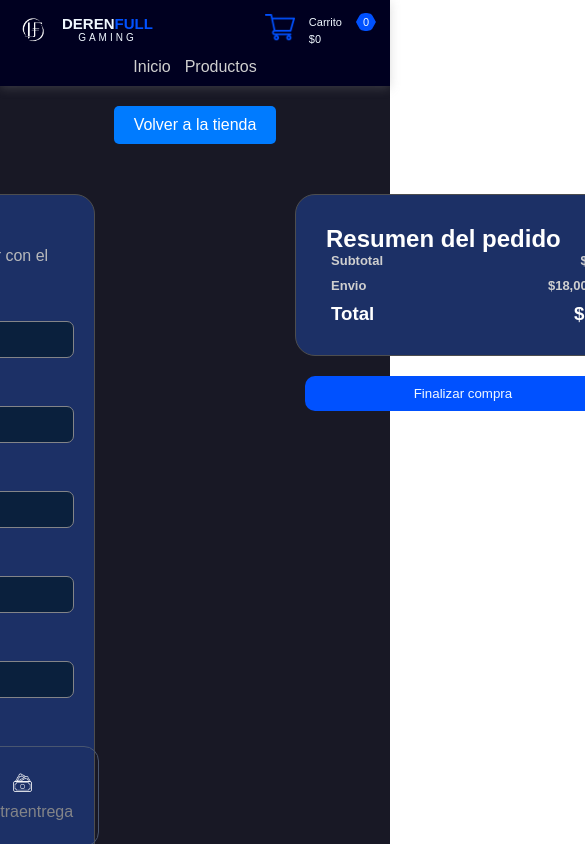
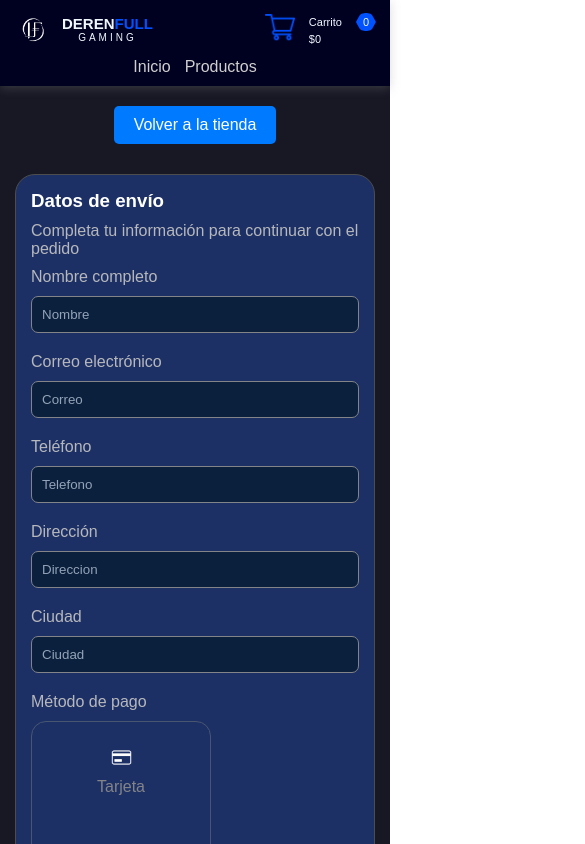
Before and after one commit to JU4N3S21/e-commerce-React, a React (Vite) app: page /checkout in a window 390 px wide. Shown: the top 844 px of the page, 585 px wide, since content can reach past the window. Built offline with nearby package versions, Linux system fonts and the light colour scheme.

Commit message:
Responsive checkout y solucion key trust

```diff
--- a/src/components/checkout/CartItemCheckout.css
+++ b/src/components/checkout/CartItemCheckout.css
@@ -3,7 +3,8 @@
     display: flex;
     align-items: center;
     justify-content: space-between;
-    width: 400px;
+    width: 100%;
+    max-width: 400px;
     border-top: 1px solid var(--bordes2);
     padding-top: 10px;
     margin-left: -9px;
@@ -19,7 +20,7 @@
     row-gap: 5px;
     align-items: center;
 
-    grid-template-columns: 70px minmax(150px, 1fr) 100px;
+    grid-template-columns: minmax(45px, 70px) minmax(90px, 1fr) minmax(70px, 100px);
 }
 
 .tarjeta-carritoMini-checkout img{
@@ -121,3 +122,20 @@
     gap: 10px;
     cursor: pointer;
 }
+
+
+@media (max-width: 480px){
+    .tarjeta-carritoMini-checkout{
+        font-size: 9px;
+    }
+
+    .contenido-tarjeta-carritoMini{
+        grid-template-columns: 50px minmax(90px, 1fr) 70px;
+        column-gap: 6px;
+    }
+
+    .tarjeta-carritoMini-checkout img{
+        width: 40px;
+        margin-left: 6px;
+    }
+}
--- a/src/components/checkout/CheckoutForm.css
+++ b/src/components/checkout/CheckoutForm.css
@@ -62,12 +62,14 @@ form select{
 
 .metodos-pago{
     display:flex;
+    flex-wrap: wrap;
     gap:20px;
     color: #838488;
 }
 
 .metodo{
-    flex:1;
+    flex:1 1 140px;
+    max-width: 180px;
     border:1px solid #495670;
     border-radius:15px;
     padding:25px;
@@ -89,3 +91,16 @@ input[type="radio"]:checked + .metodo{
     background:#162144;
     color:white;
 }
+
+
+/* ===== RESPONSIVE ===== */
+
+@media (max-width: 480px){
+    .metodos-pago{
+        flex-direction: column;
+    }
+
+    .container-form{
+        padding: 15px;
+    }
+}
--- a/src/components/checkout/orderSummary.css
+++ b/src/components/checkout/orderSummary.css
@@ -47,3 +47,11 @@
 .button-orderSummary button:hover{
     background-color: var(--color-primario-oscuro);
 }
+
+
+
+@media (max-width: 480px){
+    .contenido-orderSummary{
+        padding: 18px;
+    }
+}
--- a/src/components/trust/Trust.jsx
+++ b/src/components/trust/Trust.jsx
@@ -15,7 +15,7 @@ function Trust (){
     return(
         <div className="trusts">
             {trusts.map((trust) => (
-                <div className='trust'>
+                <div key={trust.id} className='trust'>
                     <img src={trust.img} alt={trust.nombre} />
                     <h4>{trust.nombre}</h4>
                     <p>{trust.descripcion}</p>
--- a/src/pages/Checkout.css
+++ b/src/pages/Checkout.css
@@ -7,8 +7,31 @@
 
 .form-orderSummary{
     display: grid;
-    grid-template-columns: 50% 50%;
-    gap: 200px;
+    grid-template-columns: minmax(380px, 600px) minmax(340px, 500px);
+    gap: 60px;
     justify-content: center;
     padding-top: 50px;
 }
+
+
+/* ===== RESPONSIVE ===== */
+
+@media (max-width: 1024px){
+    .form-orderSummary{
+        gap: 60px;
+    }
+}
+
+@media (max-width: 1100px){
+    .form-orderSummary{
+        grid-template-columns: 1fr;
+        gap: 30px;
+        padding: 30px 15px;
+        width: 100%;
+        max-width: 500px;
+    }
+
+    .orderSummary{
+        justify-self: center;
+    }
+}
```
